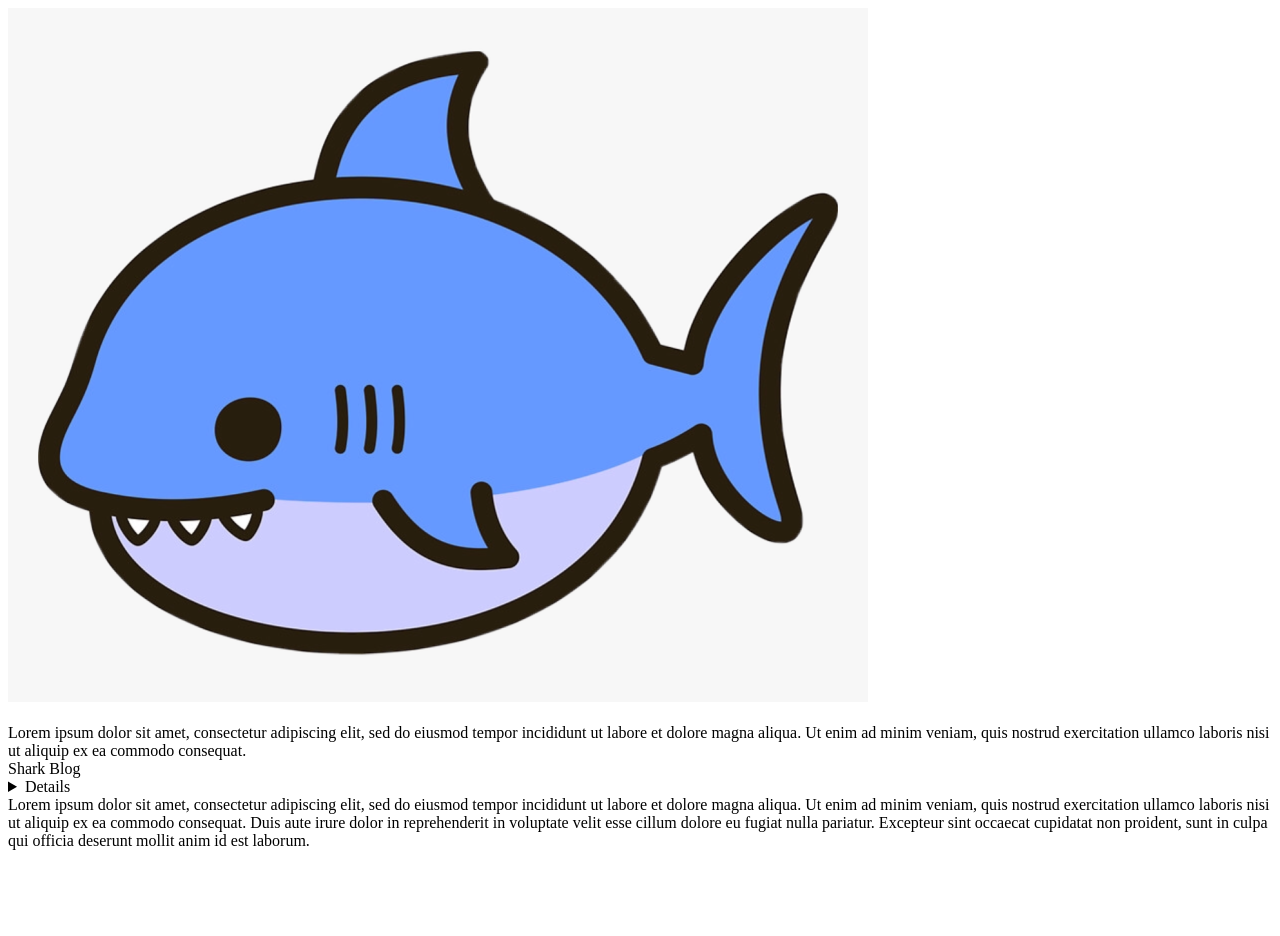
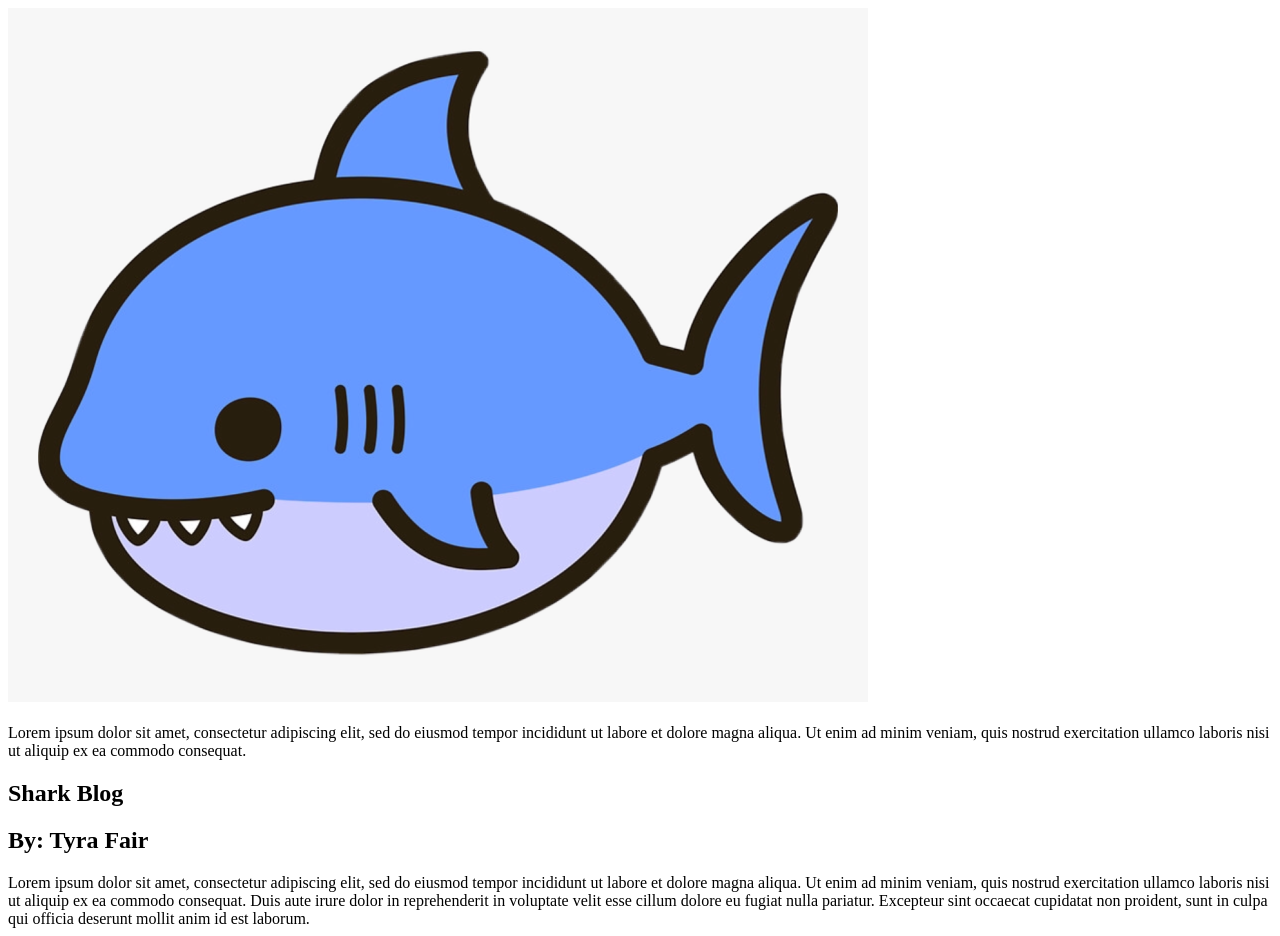
Before and after one commit to tf2164/fcc-semantic-html, a plain HTML site: page index.html in a window 1280 px wide. Before the commit the page ends 858 px from the top, so only its background shows below. Drawn offline with Linux system fonts and the light colour scheme.

Commit message:
modified the header so the text enlarged

```diff
--- a/index.html
+++ b/index.html
@@ -22,13 +22,13 @@ Lorem ipsum dolor sit amet, consectetur adipiscing elit, sed do eiusmod tempor i
 
 <article>
 
-<header>
+<h1>
     Shark Blog
-</header>
+</h1>
 
-<details>
+<h2 >
     By: Tyra Fair
-</details>
+</h2 >
     Lorem ipsum dolor sit amet, consectetur adipiscing elit, sed do eiusmod tempor incididunt ut labore et dolore magna aliqua. Ut enim ad minim veniam, quis nostrud exercitation ullamco laboris nisi ut aliquip ex ea commodo consequat. Duis aute irure dolor in reprehenderit in voluptate velit esse cillum dolore eu fugiat nulla pariatur. Excepteur sint occaecat cupidatat non proident, sunt in culpa qui officia deserunt mollit anim id est laborum.
 
 
```
